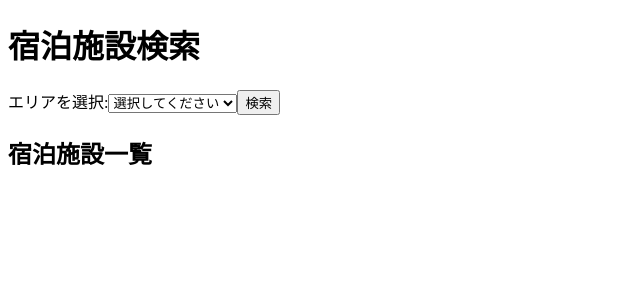
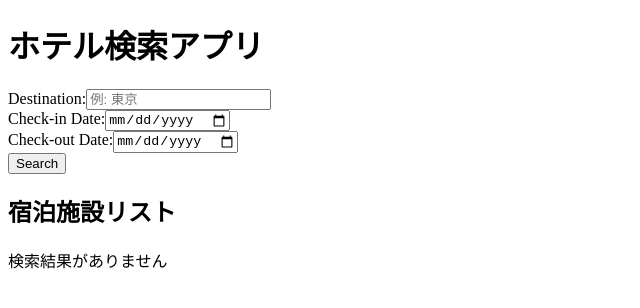
Before and after one commit to nakata0131/travelAPI-learning, a Next.js app: page / in a window 1280 px wide. Shown: the top 308 px of the page, without its empty margins (0-640 px from the left). Built offline with nearby package versions, Linux system fonts and the light colour scheme.

Commit message:
プルダウン方式からキーワード方式に変更

```diff
--- a/src/app/page.js
+++ b/src/app/page.js
@@ -1,16 +1,17 @@
-"use client";
-import { useState } from "react";
-import SearchForm from "@/components/SearchForm";
-import HotelList from "@/components/HotelList";
+'use client';
+
+import { useState } from 'react';
+import SearchForm from '@/components/SearchForm';
+import HotelList from '@/components/HotelList';
 
 export default function Page() {
-  const [areaCode, setAreaCode] = useState("");
+  const [searchParams, setSearchParams] = useState(null);
 
   return (
     <main>
-      <h1>宿泊施設検索</h1>
-      <SearchForm onSearch={setAreaCode} />
-      <HotelList areaCode={areaCode} />
+      <h1>ホテル検索アプリ</h1>
+      <SearchForm onSearch={setSearchParams} />
+      <HotelList searchParams={searchParams} />
     </main>
   );
 }
--- a/src/components/HotelList.jsx
+++ b/src/components/HotelList.jsx
@@ -1,64 +1,68 @@
-"use client";
-import { useState, useEffect } from "react";
+'use client';
 
-const applicationId = "1099156325921818167"; // 楽天APIのアプリIDを入れる
+import { useState, useEffect } from 'react';
 
-const HotelList = ({ areaCode }) => {
+const applicationId = "1099156325921818167";
+
+export default function HotelList({ searchParams }) {
   const [hotels, setHotels] = useState([]);
   const [loading, setLoading] = useState(false);
-  const [error, setError] = useState("");
+  const [error, setError] = useState('');
 
   useEffect(() => {
-    if (!areaCode) return; // エリアが未選択なら処理しない
-    setLoading(true);
-    setError("");
+    // 検索条件が揃っていない場合は処理しない
+    if (!searchParams || !searchParams.destination || !searchParams.checkInDate || !searchParams.checkOutDate) {
+      console.warn("検索条件が不足しています:", searchParams);
+      return;
+    }
 
     const fetchHotels = async () => {
+      setLoading(true);
+      setError('');
+
       try {
-        console.log("Fetching hotels for areaCode:", areaCode);
-
-        // 必要なパラメータを追加
-        const url = `https://app.rakuten.co.jp/services/api/Travel/SimpleHotelSearch/20131024?format=json&applicationId=${applicationId}&largeClassCode=13&middleClassCode=${areaCode}&page=1&hits=10`;
-
-        console.log("Fetching URL:", url); // 確認用ログ
-
+        // キーワード方式：destination の値をそのまま keyword に渡す
+        const url = `https://app.rakuten.co.jp/services/api/Travel/SimpleHotelSearch/20131024?applicationId=${applicationId}&format=json&keyword=${encodeURIComponent(searchParams.destination)}&checkinDate=${searchParams.checkInDate}&checkoutDate=${searchParams.checkOutDate}&page=1&hits=10`;
+        console.log("Fetching URL:", url);
         const response = await fetch(url);
         const data = await response.json();
-        console.log("API Response:", data); // 確認用ログ
+        console.log("API Response:", data);
 
         if (data.error) {
-          console.error("API Error:", data.error);
-          setError(`APIエラー: ${data.error_description || "不明なエラー"}`);
+          setError(data.error_description || "不明なエラー");
         } else if (data.hotels) {
           setHotels(data.hotels);
         } else {
           setError("ホテル情報が見つかりませんでした。");
         }
       } catch (err) {
+        setError("データの取得に失敗しました。");
         console.error("Fetch Error:", err);
-        setError("データの取得に失敗しました。");
       } finally {
         setLoading(false);
       }
     };
 
-
     fetchHotels();
-  }, [areaCode]); // areaCodeが変わるたびにデータ取得
+  }, [searchParams]);
 
   return (
     <div>
-      <h2>宿泊施設一覧</h2>
+      <h2>宿泊施設リスト</h2>
+      {loading && <p>検索中...</p>}
       {error && <p style={{ color: "red" }}>{error}</p>}
-      {loading ? <p>ロード中...</p> : (
-        <ul>
-          {hotels.map((hotel, index) => (
-            <li key={index}>{hotel.hotel[0].hotelBasicInfo.hotelName}</li>
-          ))}
-        </ul>
-      )}
+      {!loading && hotels.length === 0 && <p>検索結果がありません</p>}
+      <ul>
+        {hotels.map((hotel, index) => (
+          // レスポンスの構造に合わせて表示内容を調整してください。
+          <li key={index}>
+            <h3>{hotel.hotel[0].hotelBasicInfo.hotelName}</h3>
+            <p>住所: {hotel.hotel[0].hotelBasicInfo.hotelInformationUrl}</p>
+            <p>料金: {hotel.hotel[0].hotelBasicInfo.hotelMinCharge}円〜</p>
+            <a href={`/hotel/${hotel.hotel[0].hotelBasicInfo.hotelNo}`}>詳細を見る</a>
+          </li>
+        ))}
+      </ul>
     </div>
   );
-};
-
-export default HotelList;
+}
--- a/src/components/SearchForm.jsx
+++ b/src/components/SearchForm.jsx
@@ -1,28 +1,58 @@
-"use client";
-import { useState } from "react";
+'use client';
 
-const SearchForm = ({ onSearch }) => {
-  const [areaCode, setAreaCode] = useState("");
+import { useState } from 'react';
+
+export default function SearchForm({ onSearch }) {
+  const [destination, setDestination] = useState('');
+  const [checkInDate, setCheckInDate] = useState('');
+  const [checkOutDate, setCheckOutDate] = useState('');
+  const [error, setError] = useState('');
 
   const handleSubmit = (e) => {
     e.preventDefault();
-    if (areaCode) {
-      onSearch(areaCode);
+    if (!destination || !checkInDate || !checkOutDate) {
+      setError('すべての検索条件を入力してください');
+      return;
     }
+    // 入力された値を上位コンポーネントに渡す
+    onSearch({ destination, checkInDate, checkOutDate });
   };
 
   return (
     <form onSubmit={handleSubmit}>
-      <label>エリアを選択:</label>
-      <select value={areaCode} onChange={(e) => setAreaCode(e.target.value)}>
-        <option value="">選択してください</option>
-        <option value="130000">東京</option>
-        <option value="270000">大阪</option>
-        <option value="010000">北海道</option>
-      </select>
-      <button type="submit">検索</button>
+      <div>
+        <label htmlFor="destination">Destination:</label>
+        <input
+          type="text"
+          id="destination"
+          placeholder="例: 東京"
+          value={destination}
+          onChange={(e) => setDestination(e.target.value)}
+          required
+        />
+      </div>
+      <div>
+        <label htmlFor="checkInDate">Check-in Date:</label>
+        <input
+          type="date"
+          id="checkInDate"
+          value={checkInDate}
+          onChange={(e) => setCheckInDate(e.target.value)}
+          required
+        />
+      </div>
+      <div>
+        <label htmlFor="checkOutDate">Check-out Date:</label>
+        <input
+          type="date"
+          id="checkOutDate"
+          value={checkOutDate}
+          onChange={(e) => setCheckOutDate(e.target.value)}
+          required
+        />
+      </div>
+      {error && <p style={{ color: 'red' }}>{error}</p>}
+      <button type="submit">Search</button>
     </form>
   );
-};
-
-export default SearchForm;
+}
```
